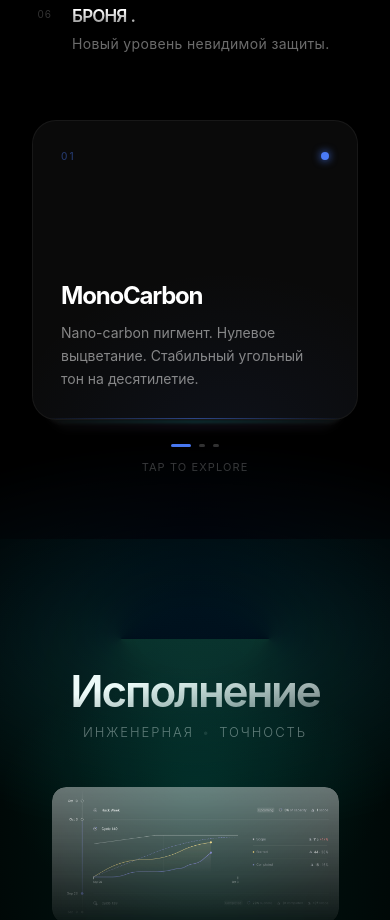
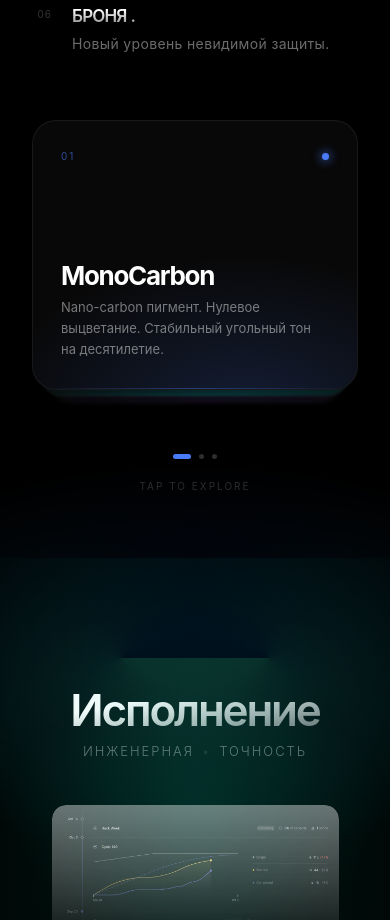
Before and after one commit to mqqcqdp9wv-wq/ze-studio-website, a Next.js app: page / in a window 390 px wide. Shown: the part 2720-3640 px from the top of the page. Built offline with nearby package versions, Linux system fonts and the light colour scheme.

Commit message:
fix: proper 3D card stack — peeking cards visible below active

```diff
--- a/components/ui/mobile-card-stack.tsx
+++ b/components/ui/mobile-card-stack.tsx
@@ -2,7 +2,6 @@
 
 import { useState } from "react";
 import { motion } from "framer-motion";
-import Link from "next/link";
 
 type CardData = {
     title: string;
@@ -12,91 +11,96 @@ type CardData = {
     href?: string;
 };
 
+const CARD_HEIGHT = 270;
+const PEEK = 20; // px each behind card peeks below
+
 export const MobileCardStack = ({ cards }: { cards: CardData[] }) => {
     const [activeIndex, setActiveIndex] = useState(0);
+    const total = cards.length;
 
     const handleTap = () => {
-        setActiveIndex((prev) => (prev + 1) % cards.length);
+        setActiveIndex((prev) => (prev + 1) % total);
     };
 
     return (
-        <div className="flex flex-col items-center gap-6 md:hidden">
-            {/* Stack area */}
+        <div className="md:hidden flex flex-col items-center gap-5">
+            {/* Stack */}
             <div
-                className="relative w-full"
-                style={{ height: "300px", perspective: "900px" }}
+                style={{
+                    position: "relative",
+                    width: "100%",
+                    height: CARD_HEIGHT + (total - 1) * PEEK,
+                }}
             >
                 {cards.map((card, i) => {
-                    const offset = (i - activeIndex + cards.length) % cards.length;
-                    const isActive = offset === 0;
-                    const isMid = offset === 1;
-                    // isFar = offset === 2
+                    // offset: 0 = active/front, 1 = mid, 2 = back
+                    const offset = (i - activeIndex + total) % total;
 
                     return (
                         <motion.div
                             key={card.title}
                             onClick={handleTap}
                             animate={{
-                                scale: isActive ? 1 : isMid ? 0.93 : 0.87,
-                                y: isActive ? 0 : isMid ? 22 : 44,
-                                rotateX: isActive ? 0 : isMid ? 3 : 6,
-                                opacity: isActive ? 1 : isMid ? 0.75 : 0.45,
-                                filter: `blur(${isActive ? 0 : isMid ? 1.5 : 3}px)`,
+                                top: offset * PEEK,
+                                scale: 1 - offset * 0.05,
+                                zIndex: total - offset,
+                                filter: `blur(${offset * 1.2}px)`,
+                                opacity: offset === total - 1 ? 0.55 : 1,
                             }}
                             transition={{ duration: 0.55, ease: [0.16, 1, 0.3, 1] }}
                             style={{
                                 position: "absolute",
-                                inset: 0,
-                                transformStyle: "preserve-3d",
+                                left: 0,
+                                right: 0,
+                                height: CARD_HEIGHT,
                                 transformOrigin: "top center",
-                                zIndex: cards.length - offset,
                                 cursor: "pointer",
                             }}
-                            className="overflow-hidden rounded-[2.4rem] border border-white/[0.06] bg-[#0a0a0a]"
+                            className="overflow-hidden rounded-[2.4rem] border border-white/[0.07] bg-[#080808]"
                         >
-                            {/* Glow bg */}
+                            {/* Glow background */}
                             <div
-                                className="pointer-events-none absolute inset-0 opacity-20"
+                                className="pointer-events-none absolute inset-0"
                                 style={{
-                                    background: `radial-gradient(ellipse 70% 60% at 60% 110%, ${card.glowColor}55, transparent)`,
+                                    background: `radial-gradient(ellipse 80% 60% at 65% 110%, ${card.glowColor}30, transparent)`,
                                 }}
                             />
 
-                            {/* Card content */}
+                            {/* Content */}
                             <div className="relative z-10 flex h-full flex-col justify-between p-7">
-                                {/* Top row: number + dot */}
+                                {/* Top row */}
                                 <div className="flex items-center justify-between">
                                     <span
-                                        className="font-mono text-[10px] font-medium tracking-[0.2em] uppercase opacity-40"
-                                        style={{ color: card.glowColor }}
+                                        className="font-mono text-[10px] tracking-[0.2em] uppercase"
+                                        style={{ color: `${card.glowColor}99` }}
                                     >
                                         {card.numberPrefix}
                                     </span>
                                     <span
-                                        className="h-2 w-2 rounded-full"
+                                        className="h-[7px] w-[7px] rounded-full"
                                         style={{
                                             background: card.glowColor,
-                                            boxShadow: `0 0 8px ${card.glowColor}`,
+                                            boxShadow: `0 0 10px 2px ${card.glowColor}80`,
                                         }}
                                     />
                                 </div>
 
-                                {/* Bottom: title + description */}
+                                {/* Title + desc */}
                                 <div>
-                                    <h3 className="mb-2 text-2xl font-bold tracking-tighter text-white">
+                                    <h3 className="mb-2 text-[26px] font-bold tracking-tighter text-white leading-none">
                                         {card.title}
                                     </h3>
-                                    <p className="text-sm leading-relaxed text-white/50">
+                                    <p className="text-[13px] leading-relaxed text-white/45">
                                         {card.description}
                                     </p>
                                 </div>
                             </div>
 
-                            {/* Bottom border glow line */}
+                            {/* Bottom glow line */}
                             <div
                                 className="absolute bottom-0 left-0 h-[1px] w-full"
                                 style={{
-                                    background: `linear-gradient(90deg, transparent, ${card.glowColor}80, transparent)`,
+                                    background: `linear-gradient(90deg, transparent, ${card.glowColor}60, transparent)`,
                                 }}
                             />
                         </motion.div>
@@ -104,25 +108,26 @@ export const MobileCardStack = ({ cards }: { cards: CardData[] }) => {
                 })}
             </div>
 
-            {/* Indicators + hint */}
-            <div className="flex flex-col items-center gap-3">
-                <div className="flex gap-2">
+            {/* Dot indicators */}
+            <div className="flex items-center gap-2 pt-1">
                 {cards.map((card, i) => (
                     <button
                         key={i}
                         onClick={() => setActiveIndex(i)}
-                            className="h-[3px] rounded-full transition-all duration-300"
                         style={{
-                                width: i === activeIndex ? "20px" : "6px",
-                                background: i === activeIndex ? card.glowColor : "rgba(255,255,255,0.2)",
+                            width: i === activeIndex ? 18 : 5,
+                            height: 5,
+                            borderRadius: 99,
+                            background: i === activeIndex ? card.glowColor : "rgba(255,255,255,0.18)",
+                            transition: "all 0.35s ease",
                         }}
                     />
                 ))}
             </div>
-                <span className="text-[11px] text-white/25 tracking-widest uppercase font-mono">
+
+            <span className="font-mono text-[10px] tracking-[0.2em] uppercase text-white/20">
                 tap to explore
             </span>
         </div>
-        </div>
     );
 };
```
Lines whose indentation alone changed are shown as unchanged.
